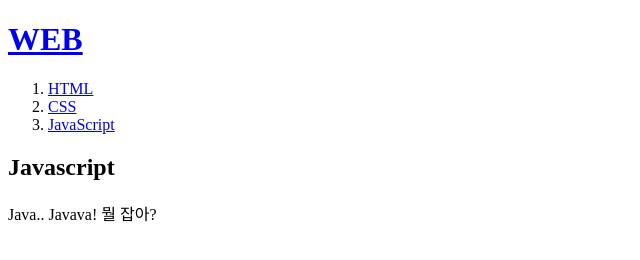
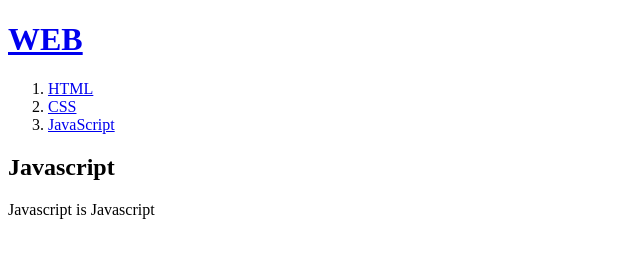
Before and after one commit to glavnayastruna/web1, a plain HTML site: page 3.html in a window 1280 px wide. Shown: the full height of the page, 0-640 px from the left. Drawn offline with Linux system fonts and the light colour scheme.

Commit message:
Update 3.html

```diff
--- a/3.html
+++ b/3.html
@@ -14,5 +14,5 @@
   </ol>
 
   <h2> Javascript </h2>
-  <p>Java.. Javava! 뭘 잡아?
+  <p>Javascript is Javascript
   </p>
```
